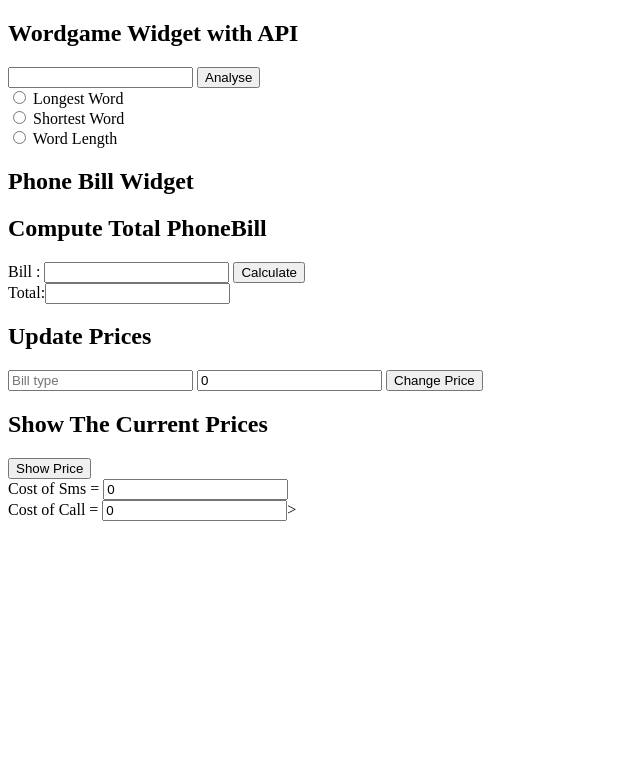
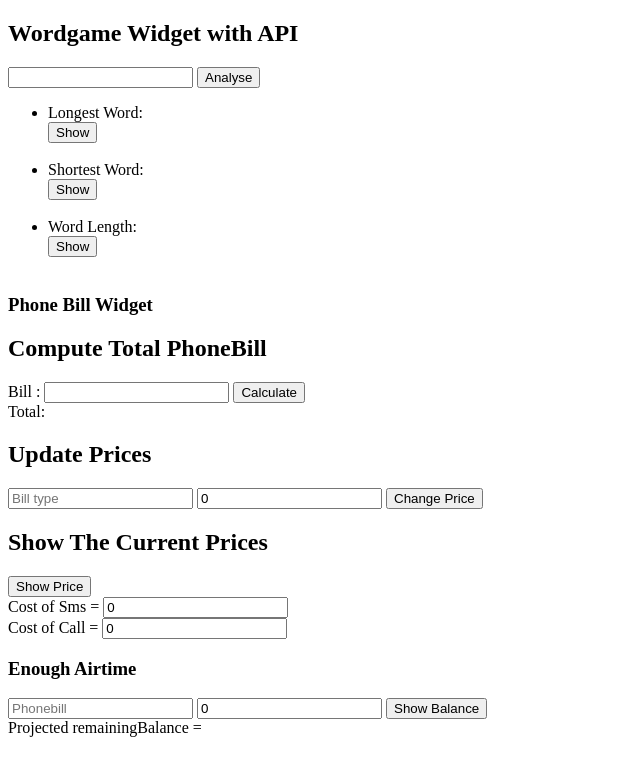
Before and after one commit to AmoMonnanyana/bootcamp_apis, a website: page public/index.html in a window 1280 px wide. Shown: the whole page, without its empty margins (0-640 px from the left). Drawn offline with nearby package versions, Linux system fonts and the light colour scheme.

Commit message:
complete

```diff
--- a/public/app.js
+++ b/public/app.js
@@ -15,7 +15,15 @@ document.addEventListener('alpine:init', () => {
         call_cost: 0,
         type: '',
         suggestedPrice: 0,
+        projectedUsage: "",
+        airtimeAmount: 0,
+        remainingBalance: "",
+        airtimeAvailability: "",
+        available: false,
+        message: '',
+        confirmation: '',
 
+        //Wordgame widget//
         showLongWord(){
             this.longWord = !this.longWord
         },
@@ -41,6 +49,7 @@ document.addEventListener('alpine:init', () => {
             })
         },
 
+        //Total PhoneBill Widget
         getPhoneBill(){
 
             return axios.post(`/api/phonebill/total`, {
@@ -63,6 +72,10 @@ document.addEventListener('alpine:init', () => {
              return axios.post(`/api/phonebill/price`, {
                  "billType" : this.type,
                   "price" : this.suggestedPrice
+                 }).then((result) => {
+                    this.confirmation = result.data.message
+                    //console.log(result.data.message)
+                    //console.log(this.confirmation)
                  })
 
                 },
@@ -77,6 +90,30 @@ document.addEventListener('alpine:init', () => {
             }))
         },
 
+        // Enough Airtime Widget
+        checkAirtime(){
+            axios.post(`/api/enough`,{
+            "usage" : this.projectedUsage,
+            "available" : this.airtimeAmount
+        })
+        },
+
+        showResult(){
+            this.checkAirtime()
+            return axios.get(`/api/enough`)
+            .then((result) => {
+                this.remainingBalance = result.data.result
+
+                if(Number(this.remainingBalance) > 0 ){
+                    this.message = "The airtime is enough for the projected usage"
+                } else {
+                    this.message = "Not enough airtime! Please recharge."
+                }
+                console.log(this.remainingBalance)
+                console.log(Number(this.remainingBalance))
+            })
+        },
+
       }
     })
 })
--- a/public/index.html
+++ b/public/index.html
@@ -16,29 +16,38 @@
  <input type="text" x-model="sentence">
 <button x-on:click="analyseSentence">Analyse</button><br>
 
-<input type="radio" value="longestWord" id="longestWord" @click="showLongWord">
-<label for="longestWord">Longest Word</label>
-<input type="text" x-model="longestWord" x-show="longWord"><br>
+<ul>
+<li>
+    <label for="longestWord">Longest Word: </label>
+    <span type="text" x-text="longestWord" x-show="longWord"></span><br>
+    <button @click="showLongWord">Show</button>
+</li>
+<br>
 
 
-<input type="radio" value="shortestWord" id="shortestWord" @click="showShortWord">
-<label for="shortestWord">Shortest Word</label>
-<input type="text" x-model="shortestWord" x-show="shortWord"><br>
+<li>
+    <label for="shortestWord">Shortest Word: </label>
+    <span type="text" x-text="shortestWord" x-show="shortWord"></span><br>
+    <button @click="showShortWord">Show</button>
+</li>
+<br>
 
-<input type="radio" value="wordLength" id="wordLength" @click="showWordLength">
-<label for="wordLength">Word Length</label>
-<input type="text" x-model="wordLength" x-show="totalWords"><br>
-</section>
+<li>
+    <label for="wordLength">Word Length: </label>
+    <span type="text" x-text="wordLength" x-show="totalWords"></span><br>
+    <button @click="showWordLength">Show</button>
+</li>
+<br>
+</ul>
 
 <section>
-    <h1>Phone Bill Widget</h1>
+    <h1>Phone Bill Widget</h1
 <div>
 <h2>Compute Total PhoneBill</h2>
 <label for="bill">Bill :</label>
 <input type="text" x-model="bill" id="bill" value="bill">
 <button @click="fetchPhoneBill">Calculate</button><br>
-<label for="totalBill">Total:</label><input x-model="totalBill"><br>
-
+<label for="totalBill">Total:</label><span x-text="totalBill"></span><br>
 </div>
 
 <div>
@@ -46,16 +55,26 @@
     <input type="text" x-model="type" placeholder="Bill type">
      <input  x-model="suggestedPrice" placeholder="Price">
      <button @click="changeThePrice">Change Price</button>
+     <p x-text="confirmation"></p>
 </div>
 
 <div>
     <h2>Show The Current Prices</h2>
     <button @click="getPriceOfEachBill">Show Price</button><br>
     <label for="sms_cost">Cost of Sms = </label><input x-model="sms_cost"><br>
-    <label for="call_cost">Cost of Call = </label><input x-model="call_cost">><br>
+    <label for="call_cost">Cost of Call = </label><input x-model="call_cost"><br>
 </div>
+</section>
+
+<section>
+    <h1>Enough Airtime</h1>
+    <input type="text" x-model="projectedUsage" placeholder="Phonebill">
+    <input  x-model="airtimeAmount" placeholder="airtime">
+    <button @click="showResult">Show Balance</button><br>
+    <label for="remainingBalance"> Projected remainingBalance =</label>
+    <span type="text" x-text="remainingBalance"></span>
+    <p><span x-text="message"></span></p>
 
 </section>
-
 </body>
 </html>
```
Also changed, not shown: index.js (+34 -22 lines), public/enoughAirtime.js (added, +21 -0 lines), 1 other file.
